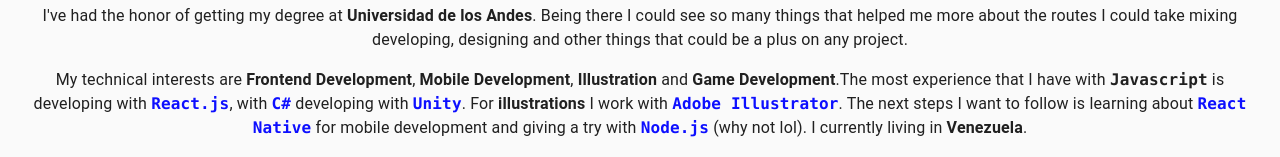
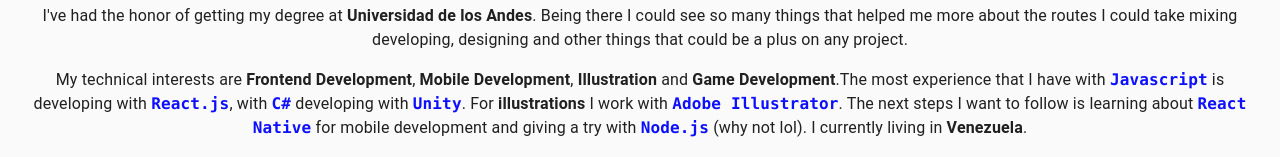
Before and after one commit to alonsogchparra/react-alonso-protfolio, a React (Create React App) app: page /about in a window 1280 px wide. Shown: the part 388-545 px from the top of the page. Built offline with nearby package versions, Linux system fonts and the light colour scheme.

Commit message:
About fixed javascript color

```diff
--- a/src/components/About/About.js
+++ b/src/components/About/About.js
@@ -77,7 +77,7 @@
                 <strong>{translate("game")}</strong>.
                 {translate("aboutLineThreeNext")}{" "}
                 <strong>
-                  <code>{translate("javascript")}</code>
+                <code className="about-code">{translate("javascript")}</code>
                 </strong>{" "}
                 {translate("aboutLineThreeNextOne")}{" "}
                 <strong>
```
